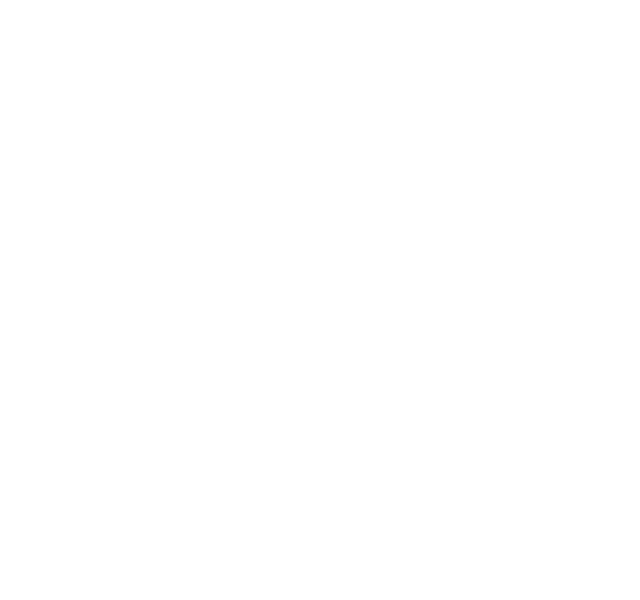
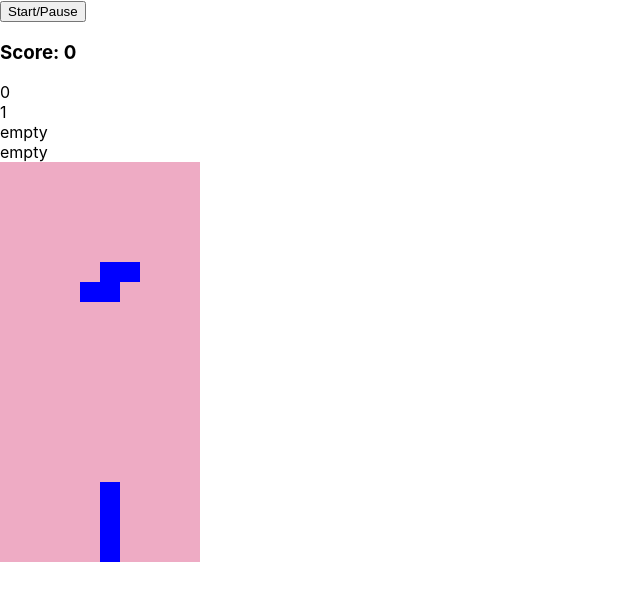
Before and after one commit to KingJeremyNg/tetris, a website: page index.html in a window 1280 px wide. Shown: the whole page, without its empty margins (0-640 px from the left). Drawn offline with Linux system fonts and the light colour scheme.

Commit message:
Add html, styling, tetrominoes and basic game loop

```diff
--- /dev/null
+++ b/app.js
@@ -0,0 +1,96 @@
+document.addEventListener("DOMContentLoaded", () => {
+    const PlayField = document.getElementsByClassName("play-field")[0];
+    const Score = document.querySelector("#score");
+    const StartButton = document.querySelector("#start-button");
+    const width = 10;
+    // console.log(playField.innerHTML)
+
+    // Create 200 cells to fill play-field
+    for (let i = 0; i < 200; i++) {
+        let cell = document.createElement("div");
+        PlayField.appendChild(cell);
+    }
+    for (let i = 0; i < 10; i++) {
+        let cell = document.createElement("div");
+        cell.classList.add("taken");
+        PlayField.appendChild(cell);
+    }
+
+    let cells = Array.from(document.querySelectorAll(".play-field > div"));
+    // console.log(cells);
+
+    const L_Tetromino = [
+        [1, 2, width + 1, width * 2 + 1],
+        [width, width + 1, width + 2, width * 2 + 2],
+        [1, width + 1, width * 2, width * 2 + 1],
+        [width, width * 2, width * 2 + 1, width * 2 + 2],
+    ]
+
+    const T_Tetromino = [
+        [1, width, width + 1, width + 2],
+        [1, width + 1, width + 2, width * 2 + 1],
+        [width, width + 1, width + 2, width * 2 + 1],
+        [1, width, width + 1, width * 2 + 1],
+    ]
+
+    const Skew_Tetromino = [
+        [width + 1, width + 2, width * 2, width * 2 + 1],
+        [0, width, width + 1, width * 2 + 1],
+        [width + 1, width + 2, width * 2, width * 2 + 1],
+        [0, width, width + 1, width * 2 + 1],
+    ]
+
+    const Square_Tetromino = [
+        [0, 1, width, width + 1],
+        [0, 1, width, width + 1],
+        [0, 1, width, width + 1],
+        [0, 1, width, width + 1],
+    ]
+
+    const Straight_Tetromino = [
+        [1, width + 1, width * 2 + 1, width * 3 + 1],
+        [width, width + 1, width + 2, width + 3],
+        [1, width + 1, width * 2 + 1, width * 3 + 1],
+        [width, width + 1, width + 2, width + 3],
+    ]
+
+    const The_Tetrominoes = [L_Tetromino, T_Tetromino, Skew_Tetromino, Square_Tetromino, Straight_Tetromino];
+    // console.log(The_Tetrominoes);
+
+    let currentPosition = 4;
+    let currentRotation = 0;
+    let random = Math.floor(Math.random() * The_Tetrominoes.length);
+    let current = The_Tetrominoes[random][currentRotation];
+
+    function draw() {
+        current.forEach(index => {
+            cells[currentPosition + index].classList.add("tetromino");
+        })
+    }
+
+    function undraw() {
+        current.forEach(index => {
+            cells[currentPosition + index].classList.remove("tetromino");
+        })
+    }
+
+    // Make Tetromino move
+    timerID = setInterval(moveDown, 250);
+
+    function moveDown() {
+        undraw();
+        currentPosition += width;
+        draw();
+        freeze();
+    }
+
+    function freeze() {
+        if (current.some(index => cells[currentPosition + index + width].classList.contains("taken"))) {
+            current.forEach(index => cells[currentPosition + index].classList.add("taken"));
+            random = Math.floor(Math.random() * The_Tetrominoes.length);
+            current = The_Tetrominoes[random][currentRotation];
+            currentPosition = 4;
+            draw();
+        }
+    }
+});
--- a/index.html
+++ b/index.html
@@ -5,20 +5,19 @@
     <meta charset="UTF-8">
     <meta http-equiv="X-UA-Compatible" content="IE=edge">
     <meta name="viewport" content="width=device-width, initial-scale=1.0">
-    <title>Tetris</title>
+    <title>Tetris | Jeremy Ng</title>
     <link rel="stylesheet" href="style.css">
+    <script type="text/javascript" src="app.js"></script>
 </head>
 
 <body>
-    <div class="container">
-        <div class="score"></div>
-        <div class="timer"></div>
-        <div class="speed"></div>
-        <div class="next-blocks"></div>
-        <div class="hold-block"></div>
-        <div class="play-area"></div>
-    </div>
-    <script type="text/javascript" src="index.js"></script>
+    <button class="start-button">Start/Pause</button>
+    <h3>Score: <span id="score">0</span></h3>
+    <div class="timer">0</div>
+    <div class="speed">1</div>
+    <div class="next-block">empty</div>
+    <div class="hold-block">empty</div>
+    <div class="play-field"></div>
 </body>
 
 </html>
--- a/style.css
+++ b/style.css
@@ -0,0 +1,22 @@
+html, body {
+    margin: 0;
+    overflow: hidden;
+    font-family: -apple-system, BlinkMacSystemFont, 'Segoe UI', Roboto, Oxygen, Ubuntu, Cantarell, 'Open Sans', 'Helvetica Neue', sans-serif
+}
+
+.play-field {
+    display: flex;
+    flex-wrap: wrap;
+    width: 200px;
+    height: 400px;
+    background-color: #eeabc4;
+}
+
+.play-field > div {
+    width: 20px;
+    height: 20px;
+}
+
+.tetromino {
+    background-color: blue;
+}
```
Also changed, not shown: index.js (deleted).
